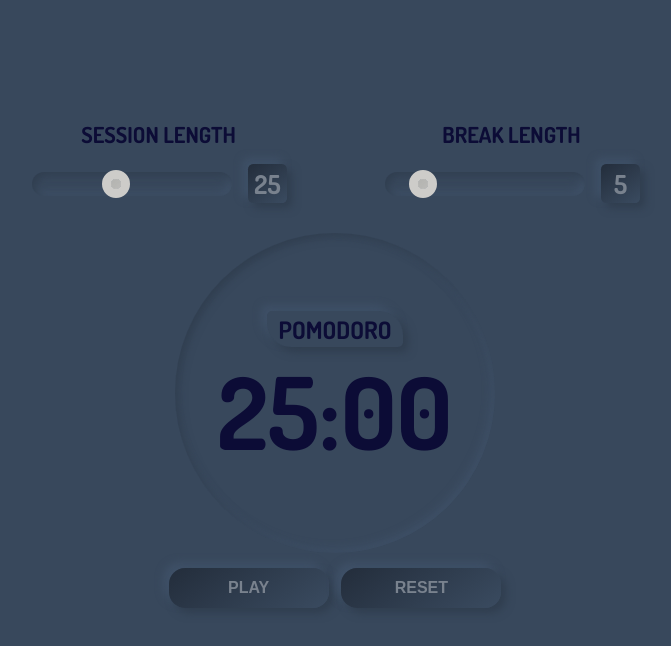
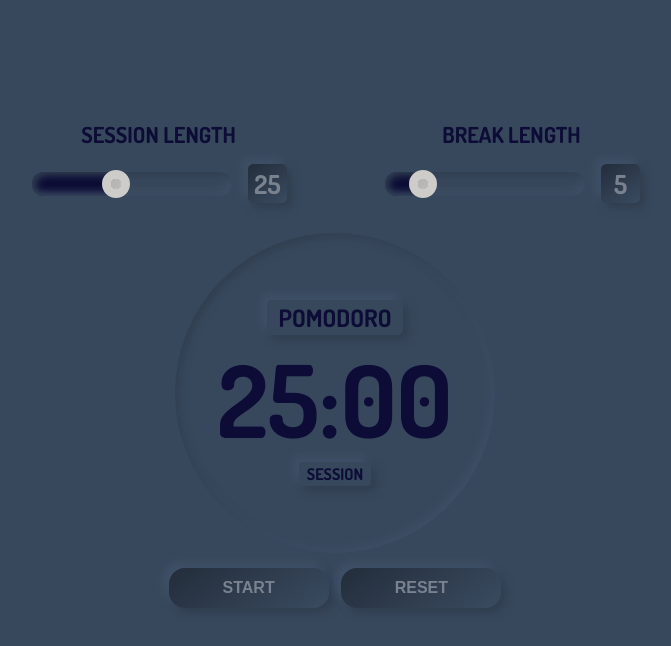
Before and after one commit to Dze-lle/pomodoro-typescript, a React (Create React App) app: page / in a window 1280 px wide. Shown: the top 646 px of the page, without its empty margins (305-976 px from the left). Built offline with nearby package versions, Linux system fonts and the light colour scheme.

Commit message:
slider component and names changes

```diff
--- a/src/Timer/Timer.tsx
+++ b/src/Timer/Timer.tsx
@@ -1,13 +1,13 @@
-import TimerControl from "./components/TimerControl/TimerControl";
+import TimerSlider from "./components/TimerSlider/TimerSlider";
 import TimerMain from "./components/TimerMain/TimerMain";
-import TimerState from "./components/TimerState/TimerState";
+import TimerButton from "./components/TimerButton/TimerButton";
 
 const Timer = () => {
   return (
     <section className="container">
-      <TimerControl />
+      <TimerSlider />
       <TimerMain />
-      <TimerState />
+      <TimerButton />
     </section>
   );
 };
--- a/src/Timer/components/TimerState/TimerState.tsx
+++ b/src/Timer/components/TimerButton/TimerButton.tsx
@@ -1,12 +1,12 @@
 import { useTimer } from "../../hooks/useTimer";
-import "./TimerState.css";
+import "./TimerButton.css";
 
 const TimerState = () => {
   const { globalState, handleState, handleReset } = useTimer();
   return (
     <div>
       <button className="btn" onClick={() => handleState()}>
-        {globalState.changeState ? `pause` : `play`}
+        {globalState.changeState ? `pause` : `start`}
       </button>
 
       <button className="btn" onClick={() => handleReset()}>
--- a/src/Timer/components/TimerMain/TimerMain.css
+++ b/src/Timer/components/TimerMain/TimerMain.css
@@ -12,13 +12,13 @@
   color: var(--primaryColor);
 }
 
-.clock h1 {
-  padding: 0.1em 0.5em;
-  border-radius: 0.2em 1em;
-  box-shadow: var(--outerShadow);
-}
-
 .clock span {
   font-weight: bold;
   font-size: 12.5vmin;
 }
+
+:is(.clock h1, .clock strong) {
+  padding: 0.1em 0.5em;
+  border-radius: 0.2em;
+  box-shadow: var(--outerShadow);
+}
--- a/src/Timer/components/TimerMain/TimerMain.tsx
+++ b/src/Timer/components/TimerMain/TimerMain.tsx
@@ -3,7 +3,7 @@
 import "./TimerMain.css";
 
 const TimerMain: FC = () => {
-  const { globalState, handleStart } = useTimer();
+  const { globalState, handleStart, count } = useTimer();
 
   useEffect(() => {
     if (globalState.changeState) {
@@ -28,6 +28,7 @@
     <div className="clock">
       <h1>Pomodoro</h1>
       <span>{handleConvertTime(globalState.globalTime)}</span>
+      <strong>{count === 0 ? "session" : "break"}</strong>
     </div>
   );
 };
--- a/src/Timer/components/TimerControl/TimerControl.css
+++ b/src/Timer/components/TimerSlider/TimerSlider.css
@@ -46,8 +46,11 @@
   width: 25vmin;
   height: 1.5em;
   border-radius: 1em;
+  box-shadow: var(--innerShadow);
   background: var(--darkGrey);
-  box-shadow: var(--innerShadow);
+  position: relative;
+  background-image: linear-gradient(145deg, #0c0c36, #0c0c36);
+  background-repeat: no-repeat;
 }
 
 input[type="range"]::-webkit-slider-thumb {
--- a/src/Timer/components/TimerControl/TimerControl.tsx
+++ b/src/Timer/components/TimerSlider/TimerSlider.tsx
@@ -1,7 +1,7 @@
 import { useTimer } from "../../hooks/useTimer";
-import "./TimerControl.css";
+import "./TimerSlider.css";
 
-const TimerControl = () => {
+const TimerSlider = () => {
   const { globalState, handleChange } = useTimer();
 
   return (
@@ -17,6 +17,11 @@
             name="session"
             onChange={(e) => handleChange(e)}
             disabled={globalState.changeState ? true : false}
+            style={{
+              backgroundSize: `${Math.round(
+                (globalState.session / 60) * 100
+              )}% 100%`,
+            }}
           />
           <output>{globalState.session}</output>
         </div>
@@ -33,6 +38,11 @@
             name="break"
             onChange={(e) => handleChange(e)}
             disabled={globalState.changeState ? true : false}
+            style={{
+              backgroundSize: `${Math.round(
+                (globalState.break / 30) * 100
+              )}% 100%`,
+            }}
           />
           <output>{globalState.break}</output>
         </div>
@@ -41,4 +51,4 @@
   );
 };
 
-export default TimerControl;
+export default TimerSlider;
--- a/src/Timer/context/TimerContext.ts
+++ b/src/Timer/context/TimerContext.ts
@@ -7,6 +7,7 @@
   handleState: () => void;
   handleStart: () => void;
   handleReset: () => void;
+  count: number;
 };
 
 export const TimerContext = createContext<TimeContextProps>(
--- a/src/Timer/context/TimerProvider.tsx
+++ b/src/Timer/context/TimerProvider.tsx
@@ -59,6 +59,7 @@
         handleChange,
         handleStart,
         handleReset,
+        count,
       }}
     >
       {children}
--- a/src/Timer/hooks/useTimer.ts
+++ b/src/Timer/hooks/useTimer.ts
@@ -2,8 +2,14 @@
 import { TimerContext } from "../context/TimerContext";
 
 export const useTimer = () => {
-  const { globalState, handleChange, handleState, handleStart, handleReset } =
-    useContext(TimerContext);
+  const {
+    globalState,
+    handleChange,
+    handleState,
+    handleStart,
+    handleReset,
+    count,
+  } = useContext(TimerContext);
 
   return {
     globalState,
@@ -11,5 +17,6 @@
     handleState,
     handleStart,
     handleReset,
+    count,
   };
 };
```
Also changed, not shown: src/Timer/components/TimerButton/TimerButton.css (renamed from src/Timer/components/TimerState/TimerState.css).
